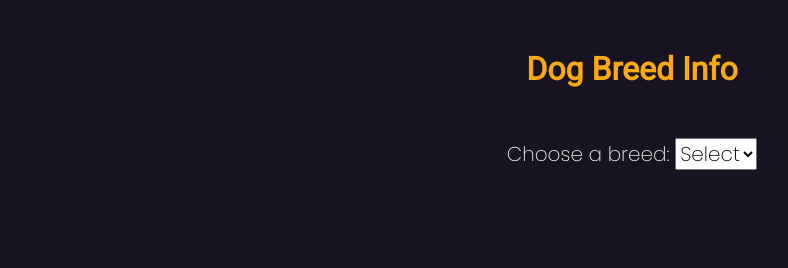
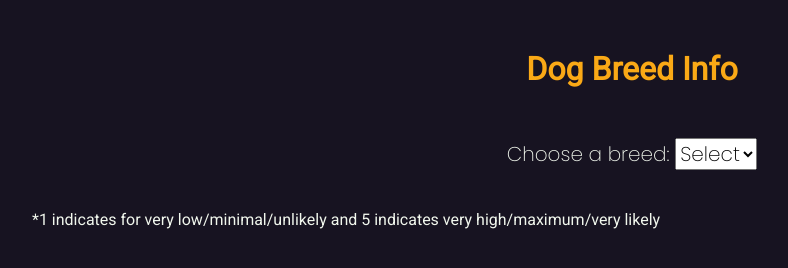
Before and after one commit to jvillad/the-dog-app, a plain HTML site: page index.html in a window 1280 px wide. Shown: the whole page, without its empty margins (8-796 px from the left). Drawn offline with Linux system fonts and the light colour scheme; no server answers.

Commit message:
moved note at the bottom

```diff
--- a/index.html
+++ b/index.html
@@ -27,6 +27,9 @@
             <div class="breed-details">
             </div>
         </div>
+        <div class="note">
+            <p>*<span class="highlight">1</span> indicates for <span class="highlight">very low/minimal/unlikely</span> and <span class="highlight">5</span> indicates <span class="highlight">very high/maximum/very likely</span></p>
+        </div>
     </div>
     <script src="./script.js"> </script>
 </body>
```
